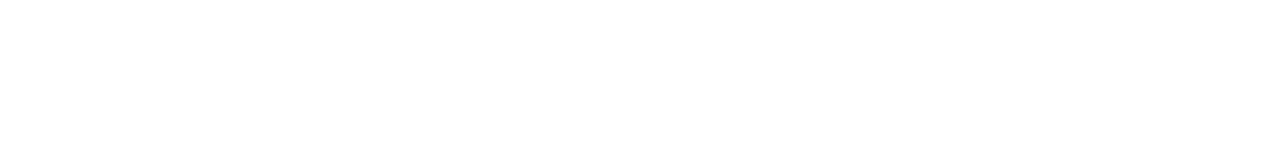
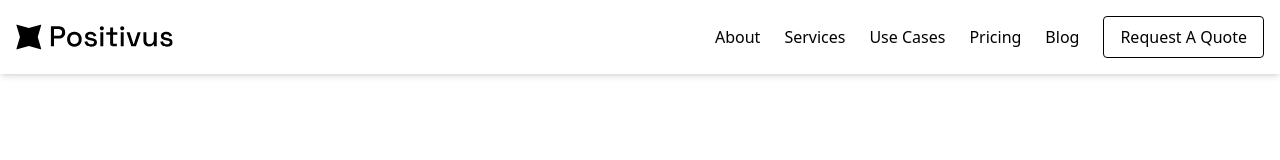
Before and after one commit to 7442charles/Positivus, a plain HTML site: page index.html in a window 1280 px wide. Drawn offline with nearby package versions, Linux system fonts and the light colour scheme.

Commit message:
Navbar done

```diff
--- a/index.html
+++ b/index.html
@@ -4,8 +4,61 @@
     <meta charset="UTF-8">
     <meta name="viewport" content="width=device-width, initial-scale=1.0">
     <title>POSITIVUS</title>
+
+    <!-- Favicon-->
+    <link rel="icon" type="image/png" href="Assets/images/favicon.png">
+
+    <script src="https://unpkg.com/@tailwindcss/browser@4"></script>
 </head>
-<body>
+<body class="bg-white">
+    <nav class="w-full bg-white shadow-md">
+        <div class="container mx-auto px-4 py-4 flex justify-between items-center">
+            <!-- Logo -->
+            <a href="#">
+                <img src="Assets/images/logo_svg.svg" alt="POSITIVUS" class="h-10">
+            </a>
 
+            <!-- Desktop Navigation -->
+            <div class="hidden md:flex items-center space-x-6 ml-auto">
+                <a href="about.html" class="text-black hover:text-gray-700">About</a>
+                <a href="services.html" class="text-black hover:text-gray-700">Services</a>
+                <a href="usecase.html" class="text-black hover:text-gray-700">Use Cases</a>
+                <a href="pricing.html" class="text-black hover:text-gray-700">Pricing</a>
+                <a href="blog.html" class="text-black hover:text-gray-700">Blog</a>
+                <a href="#" class="border border-black rounded px-4 py-2 text-black hover:bg-black hover:text-white transition">
+                    Request A Quote
+                </a>
+            </div>
+
+            <!-- Mobile Menu Button -->
+            <button id="menu-btn" class="md:hidden focus:outline-none">
+                <svg class="w-6 h-6" fill="none" stroke="currentColor" stroke-width="2" viewBox="0 0 24 24"
+                    xmlns="http://www.w3.org/2000/svg">
+                    <path stroke-linecap="round" stroke-linejoin="round" d="M4 6h16M4 12h16m-7 6h7"></path>
+                </svg>
+            </button>
+        </div>
+
+        <!-- Mobile Menu -->
+        <div id="mobile-menu" class="hidden flex flex-col items-left space-y-4 px-4 pb-4 md:hidden">
+            <a href="about.html" class="text-black hover:text-gray-700">About</a>
+            <a href="services.html" class="text-black hover:text-gray-700">Services</a>
+            <a href="usecase.html" class="text-black hover:text-gray-700">Use Cases</a>
+            <a href="pricing.html" class="text-black hover:text-gray-700">Pricing</a>
+            <a href="blog.html" class="text-black hover:text-gray-700">Blog</a>
+            <a href="#" class="border border-black rounded px-4 py-2 text-black text-center hover:bg-black hover:text-white transition">
+                Request A Quote
+            </a>
+        </div>
+    </nav>
+
+    <script>
+        const menuBtn = document.getElementById("menu-btn");
+        const mobileMenu = document.getElementById("mobile-menu");
+
+        menuBtn.addEventListener("click", () => {
+            mobileMenu.classList.toggle("hidden");
+        });
+    </script>
 </body>
 </html>
```
Also changed, not shown: Assets/images/Favicon.png (added), Assets/images/amazon.svg (added), Assets/images/dribble.svg (added), Assets/images/hero_image.png (added), Assets/images/hero_image_svg.svg (added), Assets/images/hubspot.svg (added), Assets/images/logo_svg.svg (added), Assets/images/netflix.svg (added), Assets/images/notion.svg (added), Assets/images/zoom.svg (added).
